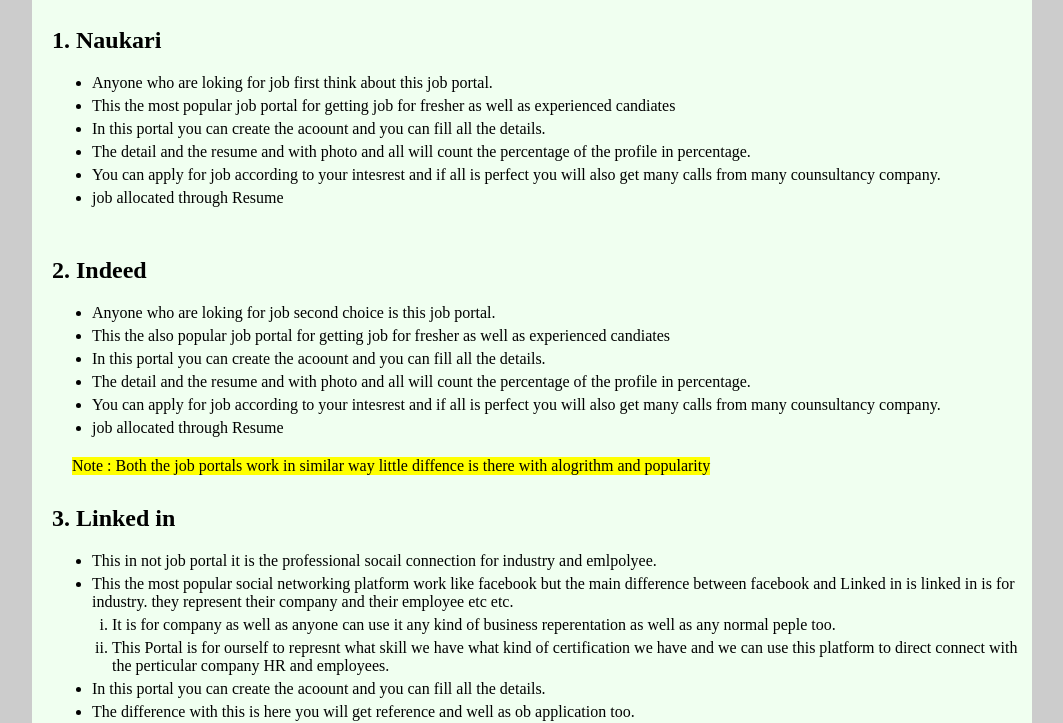
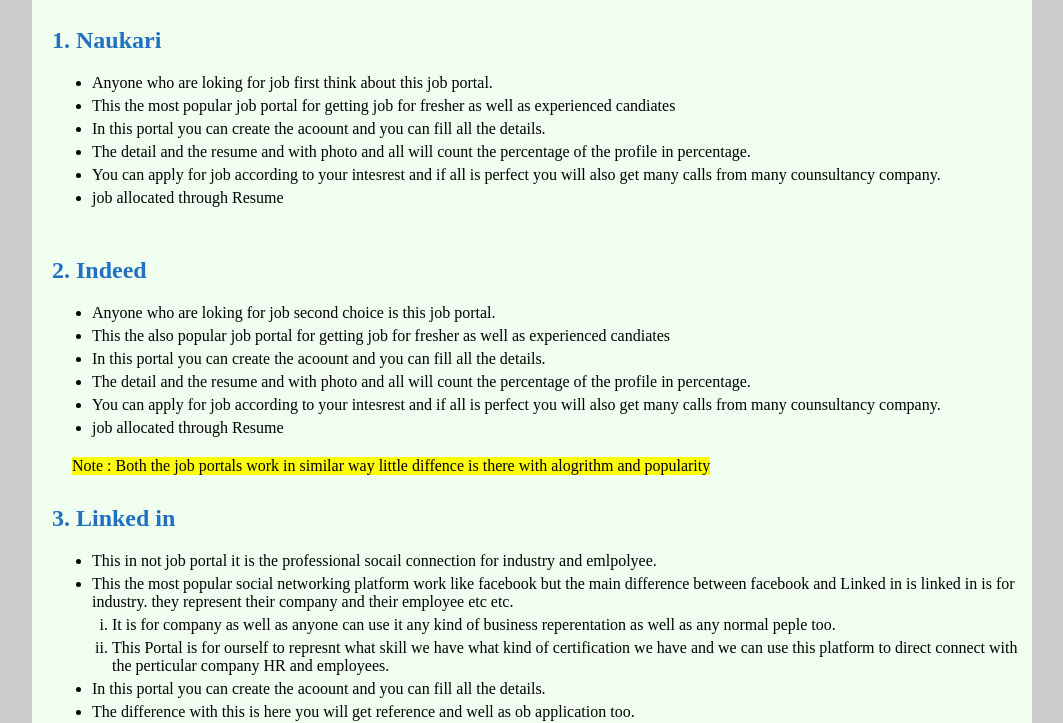
Before and after one commit to GaneshGiri200/blog, a plain HTML site: page index.html in a window 1280 px wide. Shown: the part 80-803 px from the top of the page, without its empty margins (108-1171 px from the left). Drawn offline with Linux system fonts and the light colour scheme.

Commit message:
Update style.css

```diff
--- a/style.css
+++ b/style.css
@@ -21,6 +21,7 @@ h1 {
 }
 
 h2 {
+    color: rgb(33, 113, 194);
     margin-top: 30px;
     margin-left: 20px;
 }
```
